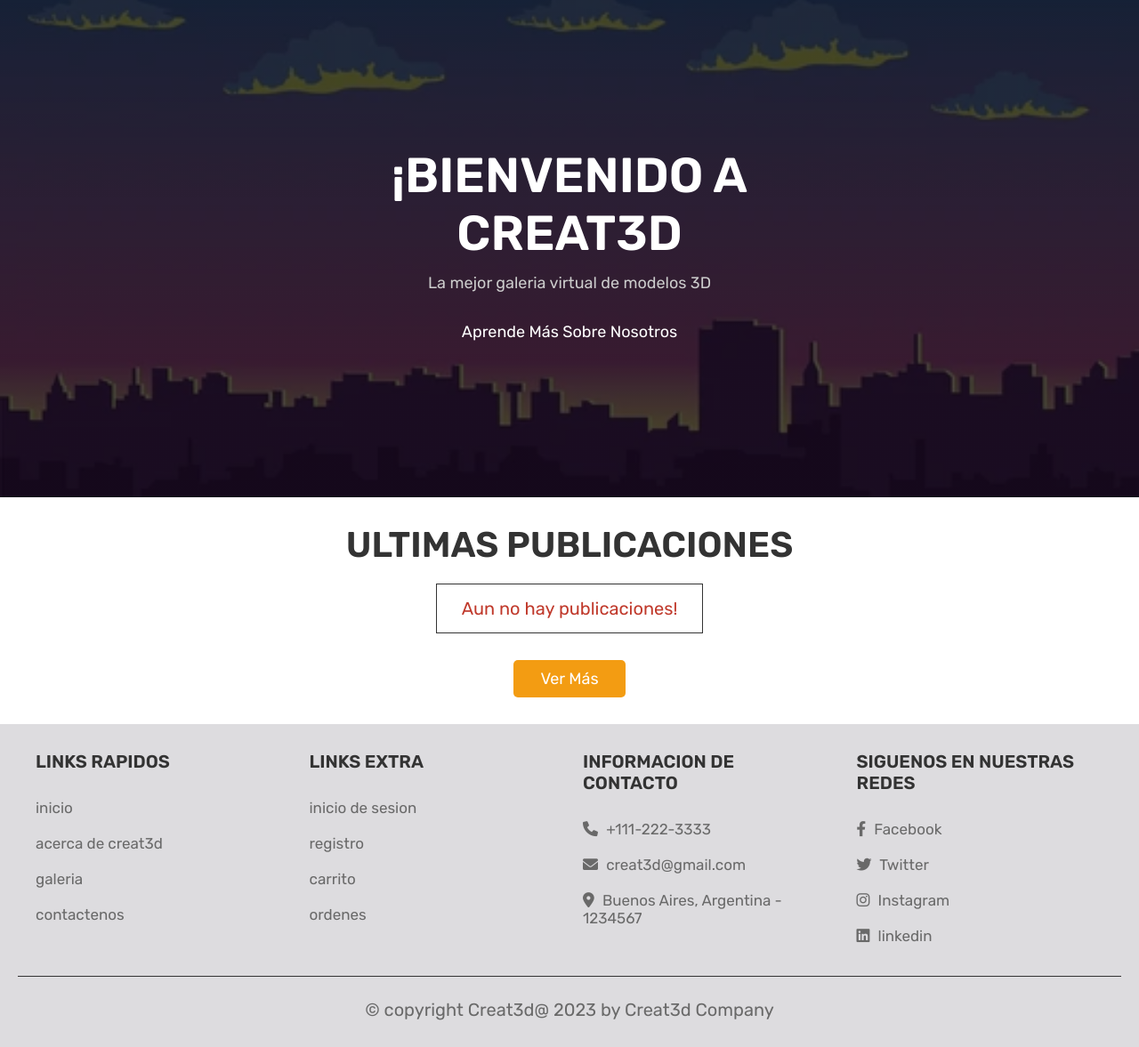
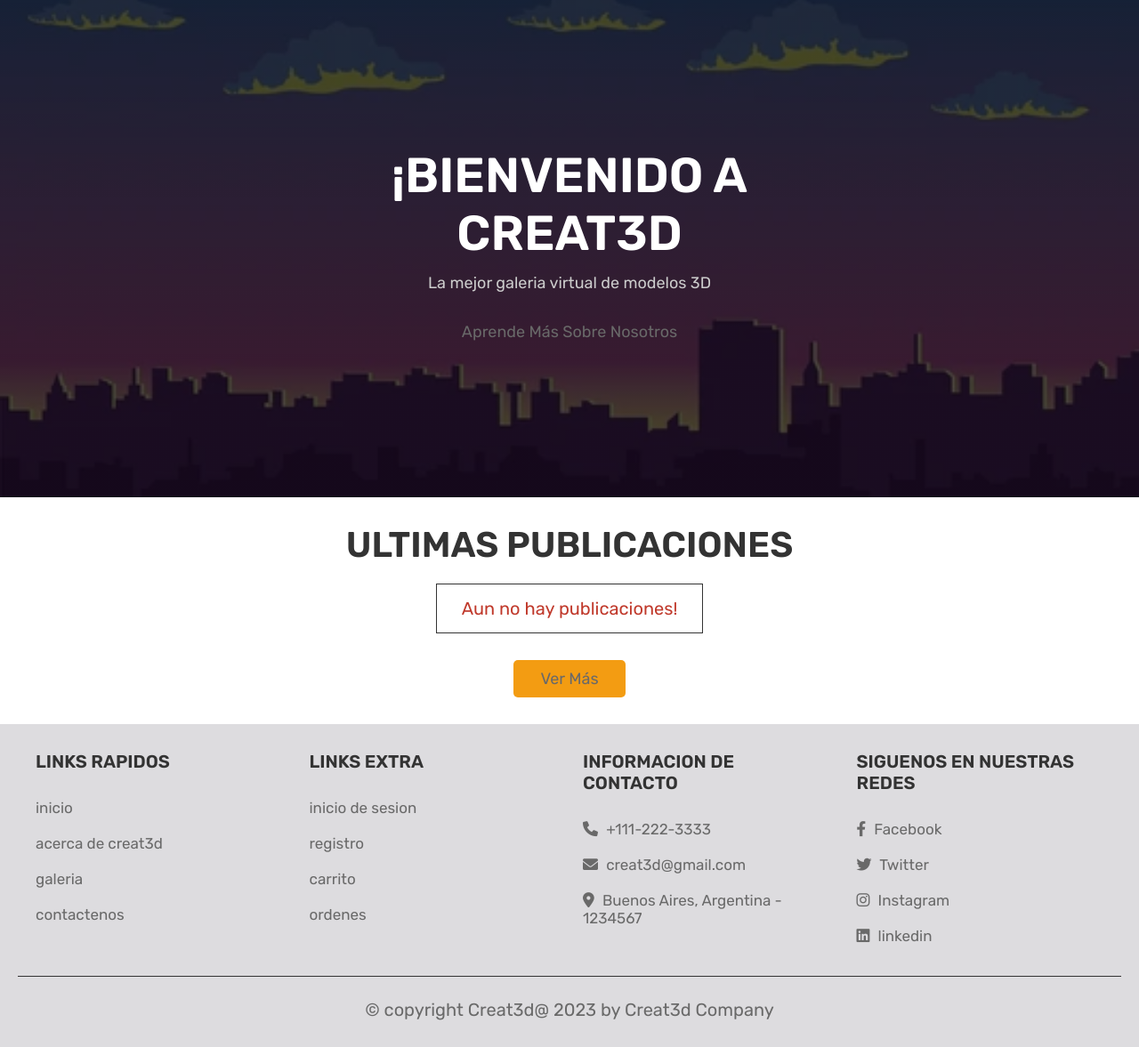
Before and after one commit to UnaSombraaa/Proyecto_Creat3d-FINAL-, a PHP site: page /home.php in a window 1280 px wide. Shown: the part 75-1252 px from the top of the page at 89% size. Run offline with PHP 8.4, Linux system fonts and the light colour scheme; the visitor is signed in with stand-in values (Sample User, id 1); data that the repository does not hold is empty.

Commit message:
Boton y Arreglo

```diff
--- a/project/admin_products.php
+++ b/project/admin_products.php
@@ -25,7 +25,7 @@ if(isset($_POST['add_product'])){
    if(mysqli_num_rows($select_product_name) > 0){
       $message[] = 'product name already added';
    }else{
-      $add_product_query = mysqli_query($conn, "INSERT INTO `products`(name, price, image) VALUES('$name', '$price','$info', '$image')") or die('query failed');
+      $add_product_query = mysqli_query($conn, "INSERT INTO `products`(name, price, info, image) VALUES('$name', '$price','$info', '$image')") or die('query failed');
 
       if($add_product_query){
          if($image_size > 2000000){
--- a/project/css/style.css
+++ b/project/css/style.css
@@ -99,11 +99,12 @@ section{
 .option-btn,
 .delete-btn,
 .white-btn{
+   background-color: #f39c12;
    display: inline-block;
    margin-top: 1rem;
    padding:1rem 3rem;
    cursor: pointer;
-   color:var(--white);
+   color:var(--light-color);
    font-size: 1.8rem;
    border-radius: .5rem;
    text-transform: capitalize;
```
Also changed, not shown: project/uploaded_img/3261ebb0f5d6c8fd952e7f907db91171.png (added).
